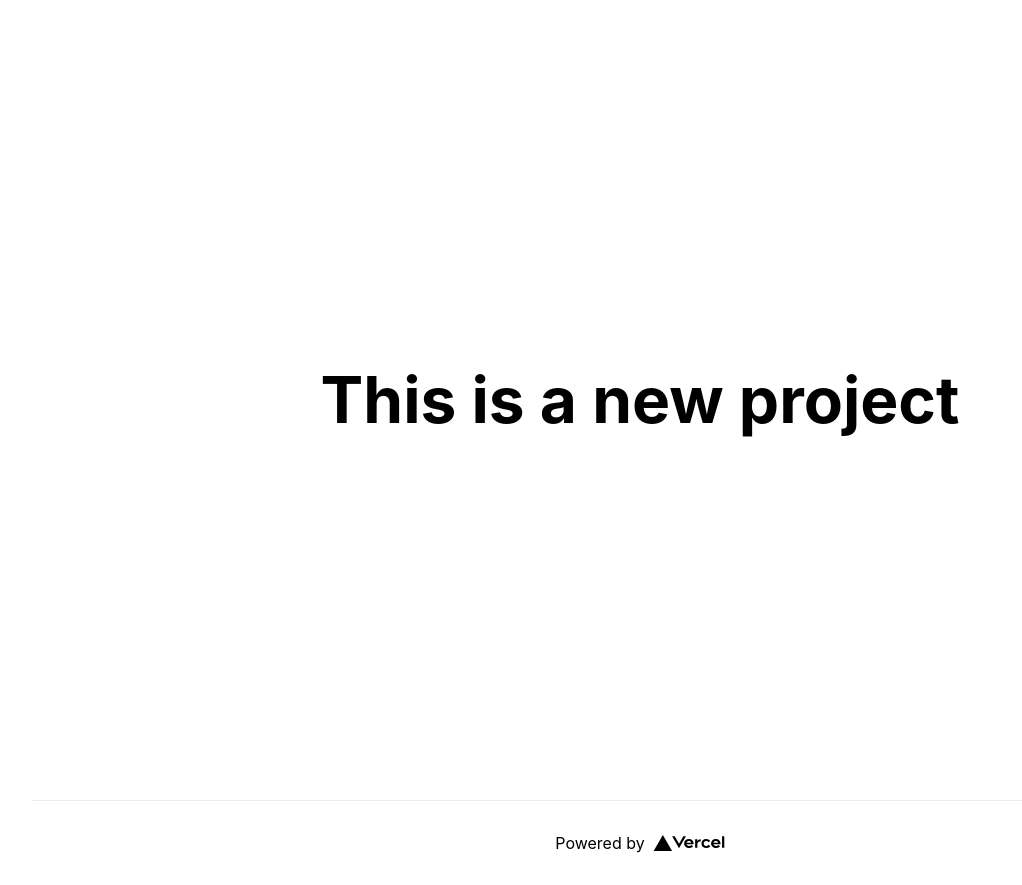
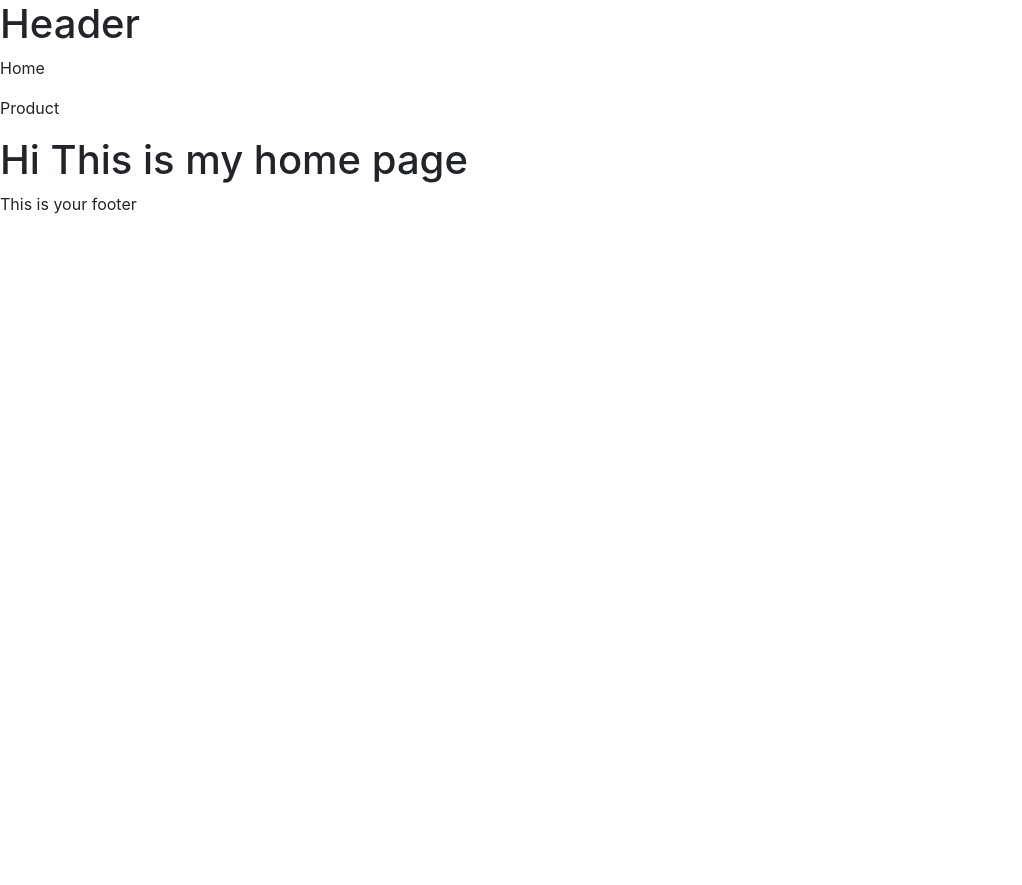
Before and after one commit to payal-lodhi/E-Commerce-Demo, a Next.js app: page / in a window 1280 px wide. Shown: the whole page, without its empty margins (0-1022 px from the left). After the commit the page ends 800 px from the top, so only its background shows below. Built offline with nearby package versions, Linux system fonts and the light colour scheme.

Commit message:
Add page router and bootstrap

```diff
--- /dev/null
+++ b/components/Footer.tsx
@@ -0,0 +1,9 @@
+const Footer = () => {
+    return (
+        <>
+            <p>This is your footer</p>
+        </>
+    )
+}
+
+export default Footer;
--- /dev/null
+++ b/components/Header.tsx
@@ -0,0 +1,13 @@
+import Link from "next/link";
+
+const Header = () => {
+    return (
+        <>
+            <h1>Header</h1>
+            <p><Link href='/'><a>Home</a></Link></p>
+            <p><Link href='/product'><a>Product</a></Link></p>
+        </>
+    )
+}
+
+export default Header;
--- /dev/null
+++ b/components/Layout.tsx
@@ -0,0 +1,19 @@
+import Footer from "./Footer";
+import Header from "./Header";
+
+type Props = {
+    children: React.ReactNode
+}
+
+
+const Layout = ({ children }: Props) => {
+    return (
+        <>
+            <Header />
+            <main>{children}</main>
+            <Footer />
+        </>
+    )
+}
+
+export default Layout;
--- a/package.json
+++ b/package.json
@@ -9,6 +9,7 @@
     "lint": "next lint"
   },
   "dependencies": {
+    "bootstrap": "^5.2.0",
     "next": "12.2.3",
     "react": "18.2.0",
     "react-dom": "18.2.0"
--- a/pages/_app.tsx
+++ b/pages/_app.tsx
@@ -1,5 +1,7 @@
+import 'bootstrap/dist/css/bootstrap.css'
 import '../styles/globals.css'
 import type { AppProps } from 'next/app'
+
 
 function MyApp({ Component, pageProps }: AppProps) {
   return <Component {...pageProps} />
--- a/pages/index.tsx
+++ b/pages/index.tsx
@@ -1,40 +1,13 @@
 import type { NextPage } from 'next'
-import Head from 'next/head'
-import Image from 'next/image'
-import styles from '../styles/Home.module.css'
+import Layout from '../components/Layout'
 
 const Home: NextPage = () => {
   return (
-    <div className={styles.container}>
-      <Head>
-        <title>Create Next App</title>
-        <meta name="description" content="Generated by create next app" />
-        <link rel="icon" href="/favicon.ico" />
-      </Head>
-
-      <main className={styles.main}>
-        <h1 className={styles.title}>
-           This is a new project
-        </h1>
-
-
-
-
-      </main>
-
-      <footer className={styles.footer}>
-        <a
-          href="https://vercel.com?utm_source=create-next-app&utm_medium=default-template&utm_campaign=create-next-app"
-          target="_blank"
-          rel="noopener noreferrer"
-        >
-          Powered by{' '}
-          <span className={styles.logo}>
-            <Image src="/vercel.svg" alt="Vercel Logo" width={72} height={16} />
-          </span>
-        </a>
-      </footer>
-    </div>
+    <>
+      <Layout>
+        <h1>Hi This is my home page </h1>
+      </Layout>
+    </>
   )
 }
 
```
Also changed, not shown: pages/product.tsx (added, +12 -0 lines), 1 other file (tests, documents, lock files or other folders).
